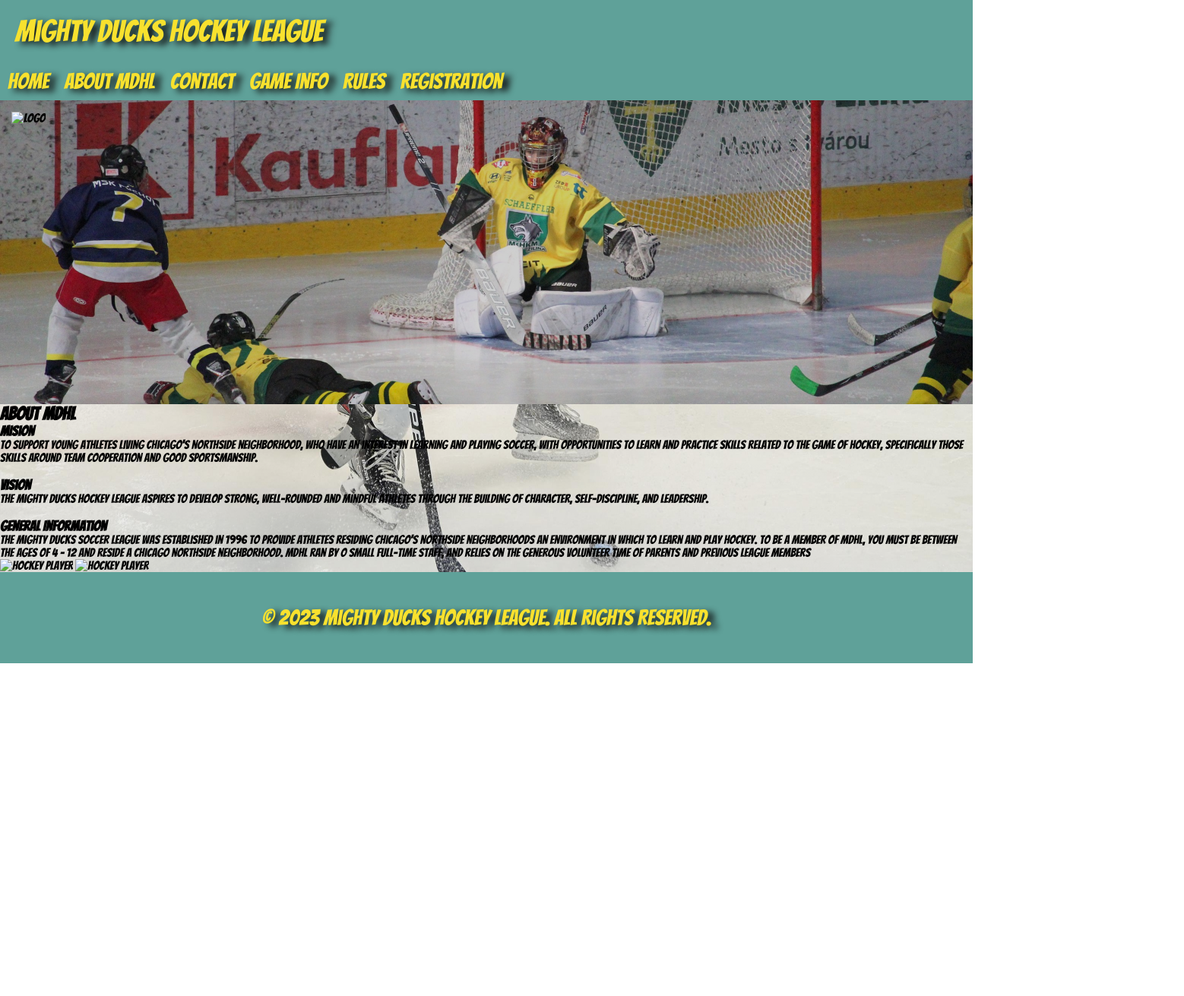
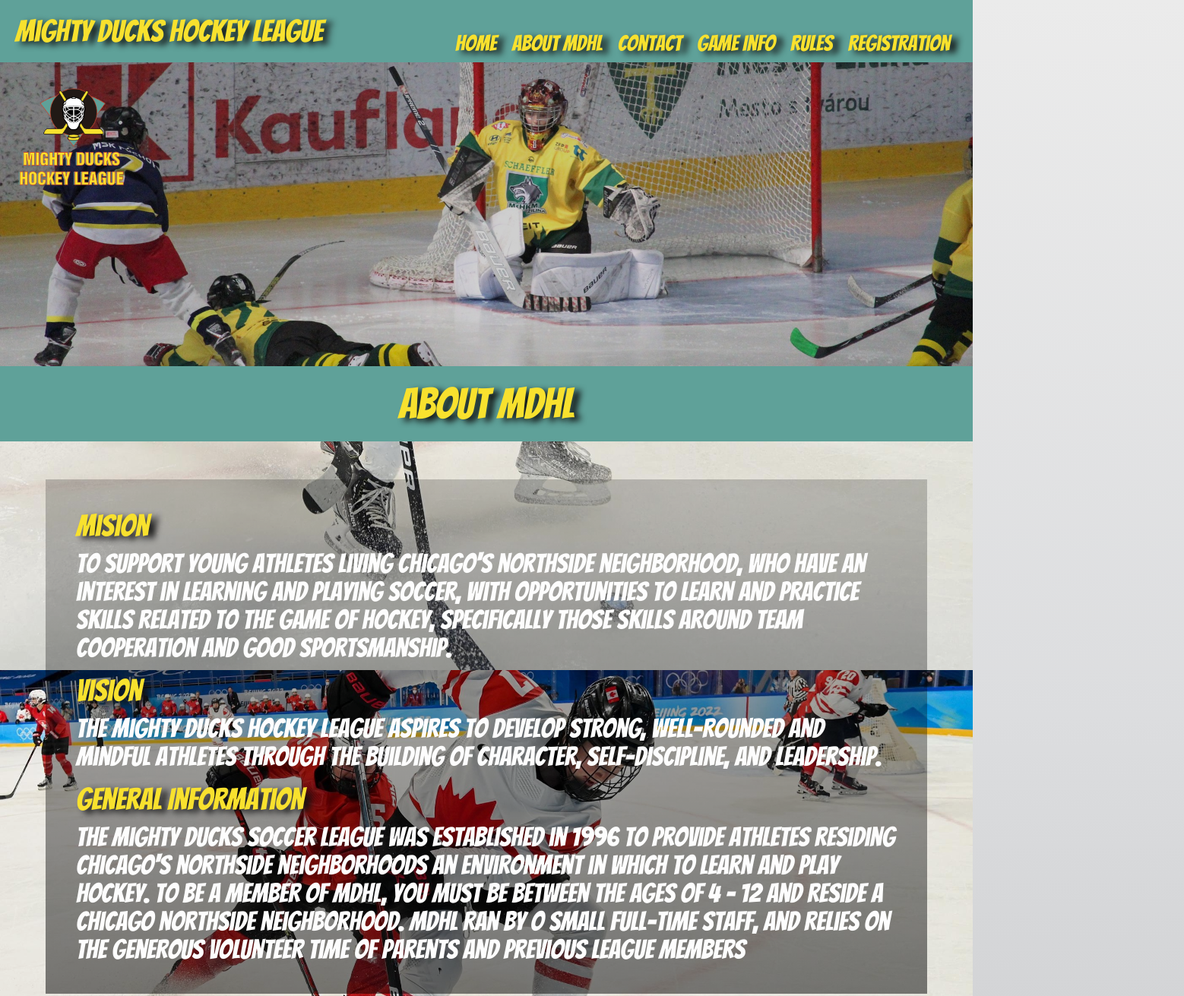
Before and after one commit to emilianoar23/mindhub-mightyducks, a plain HTML site: page pages/aboutMDHL.html in a window 1280 px wide. Shown: the top 1311 px of the page at 76% size, 1558 px wide, since content can reach past the window. Before the commit the page ends 873 px from the top, so only its background shows below. Drawn offline with nearby package versions, Linux system fonts and the light colour scheme; files that its build step writes are made by us from their sources.

Commit message:
AboutMDH

```diff
--- a/pages/aboutMDHL.html
+++ b/pages/aboutMDHL.html
@@ -1,40 +1,33 @@
 <!DOCTYPE html>
 <html lang="en">
-
 <head>
     <meta charset="UTF-8">
     <meta http-equiv="X-UA-Compatible" content="IE=edge">
     <meta name="viewport" content="width=device-width, initial-scale=1.0">
-    <link rel="shortcut icon" href="./assets/img/Logo_Mighty_ducks-01.png" type="image/x-icon">
-    <link rel="stylesheet" href="./assets/styles/style.css">
+    <link rel="shortcut icon" href="../assets/img/Logo_Mighty_ducks-01.png" type="image/x-icon">
+    <link rel="stylesheet" href="../css/styles.css">
     <title>Mighty Ducks Hockey League</title>
 </head>
-
 <body>
     <header>
-        <div class="header-container">
-            <h1>Mighty Ducks Hockey League</h1>
-            <nav>
-                <a class="#" href="./index.html">Home</a>
-                <a class="#" href="./aboutMDHL.html">About MDHL</a>
-                <a class="#" href="./contact.html">Contact</a>
-                <a class="#" href="./game_info.html">Game Info</a>
-                <a class="#" href="./rules.html">Rules</a>
-                <a class="#" href="./registration.html">Registration</a>
-            </nav>
-        </div>
+        <h1>Mighty Ducks Hockey League</h1>
+        <nav>
+            <a class="#" href="../index.html">Home</a>
+            <a class="#" href="../pages/aboutMDHL.html">About MDHL</a>
+            <a class="#" href="../pages/contact.html">Contact</a>
+            <a class="#" href="../pages/game_info.html">Game Info</a>
+            <a class="#" href="../pages/rules.html">Rules</a>
+            <a class="#" href="../pages/registration.html">Registration</a>
+        </nav>
     </header>
     <main>
-        <section>
-            <div class="hero-section">
-                <img src="./assets/img/Logo_Mighty_ducks-01.png" alt="logo" class="logo">
-            </div>
-            <div class="hero-container">
-                <h2>About MDHL</h2>
-            </div>
+        <section class="hero-section">
+            <img src="../assets/img/Logo_Mighty_ducks-01.png" alt="logo" class="logo">
         </section>
-        <section class="contenedor-general">
-            <div class="container-about">
+        <article>
+            <h2>About MDHL</h2>
+        </article>
+        <section class="about">
                 <h3>Mision</h3>
                 <p>To support young athletes living Chicago's northside neighborhood, who have an interest in
                     learning and playing soccer, with opportunities to learn and practice skills related to the game of
@@ -48,12 +41,11 @@
                     member of MDHL, you must be between the ages of 4 - 12 and reside a Chicago northside
                     neighborhood. MDHL ran by o small full-time staff, and relies on the generous volunteer time of
                     parents and previous league members</p>
-            </div>
         </section>
-        <div class="galery">
-            <img src="./assets/img/hockey_2.jpg" alt="hockey player" class="image-final">
-            <img src="./assets/img/hockey_6.jpg" alt="hockey player" class="image-final">
-        </div>
+        <section class="gallery">
+            <img src="../assets/img/hockey_2.jpg" alt="hockey player" class="image-final">
+            <img src="../assets/img/hockey_6.jpg" alt="hockey player" class="image-final">
+        </section>
     </main>
     <footer>
         <p>© 2023 Mighty Ducks Hockey League. All Rights Reserved. </p>
--- /dev/null
+++ b/scss/components/_aboutMDHL.scss
@@ -0,0 +1,23 @@
+@import "../base/variables";
+
+.about {
+    display: flex;
+    flex-direction: column;
+    padding: 40px;
+    margin: 50px 60px;
+    background-image: linear-gradient(0deg,
+            rgba(0, 0, 0, 0.5),
+            rgba(0, 0, 0, 0.200));
+    h3 {
+        font-size: 2.5em;
+        font-weight: lighter;
+        padding-bottom: 10px;
+        color: $main-font-color;
+        text-shadow: $text-shadow;
+    }
+    p {
+        font-size: 2.2em;
+        font-weight: lighter;
+        color: $secondary-font-color;
+    }
+}
--- a/scss/components/_index.scss
+++ b/scss/components/_index.scss
@@ -29,7 +29,10 @@ main {
         }
     }
     .events {
-        padding: 50px 30px;
+        display: flex;
+        flex-direction: column;
+        padding: 40px;
+        margin: 50px 60px;
         background-image: linear-gradient(0deg,
                 rgba(0, 0, 0, 0.5),
                 rgba(0, 0, 0, 0.200));
@@ -50,7 +53,8 @@ main {
     }
     .gallery {
         display: flex;
-        justify-content: space-between;
+        justify-content: space-around;
+        margin: auto;
         width: 40%;
         img {
             width: 100%;
--- a/scss/styles.scss
+++ b/scss/styles.scss
@@ -2,7 +2,8 @@
 @import "./base/variables";
 
 @import "./components/header";
+@import "./components/index";
+@import "./components/aboutMDHL";
 @import "./components/footer";
-@import "./components/index";
 
 @import "./base/media-queries";
```
Also changed, not shown: index.html (+5 -5 lines), css/styles.css.
